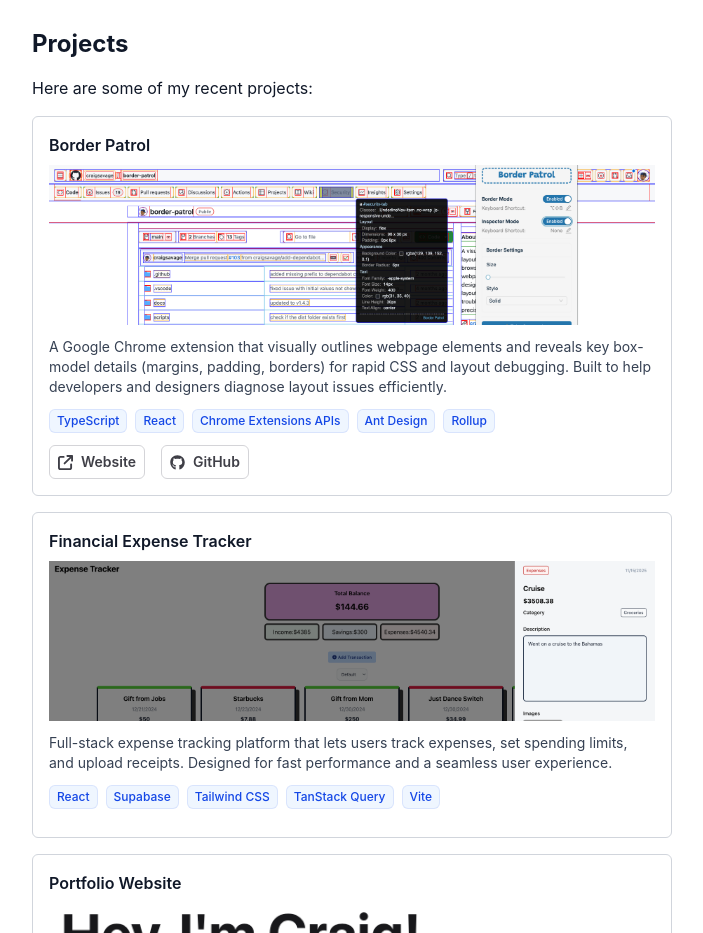
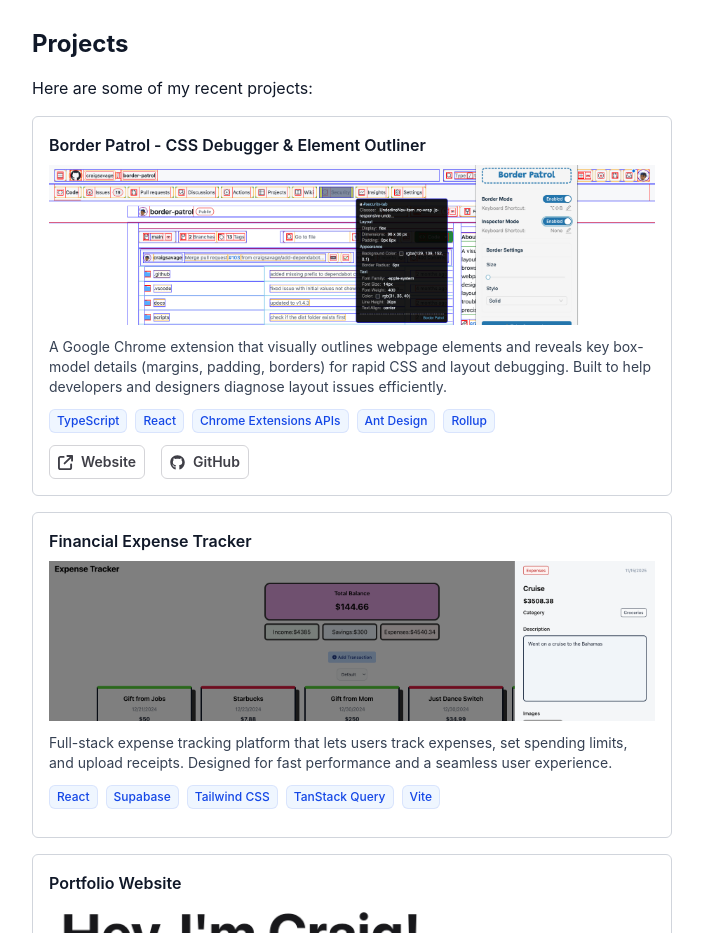
Before and after one commit to craigsavage/craig-portfolio, a Next.js app: page / in a window 1280 px wide. Shown: the part 1280-2213 px from the top of the page, without its empty margins (288-991 px from the left). Built offline with nearby package versions, Linux system fonts and the light colour scheme.

Commit message:
updated BP title

```diff
--- a/src/sections/Projects.tsx
+++ b/src/sections/Projects.tsx
@@ -3,7 +3,7 @@ import SectionWrapper from '@/components/SectionWrapper';
 
 const projects = [
   {
-    title: 'Border Patrol',
+    title: 'Border Patrol - CSS Debugger & Element Outliner',
     description:
       'A Google Chrome extension that visually outlines webpage elements and reveals key box-model details (margins, padding, borders) for rapid CSS and layout debugging. Built to help developers and designers diagnose layout issues efficiently.',
     tech: [
```
